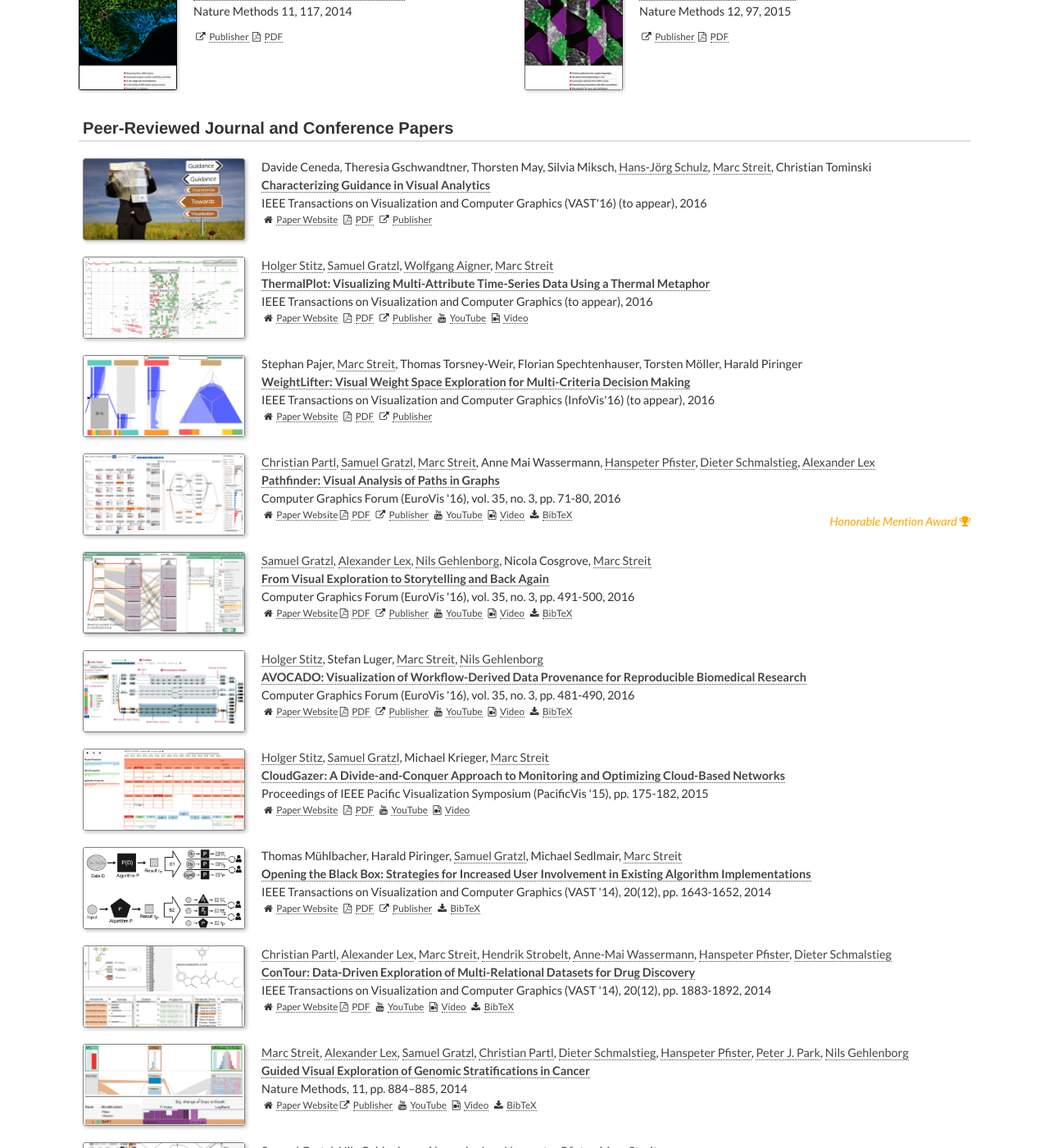
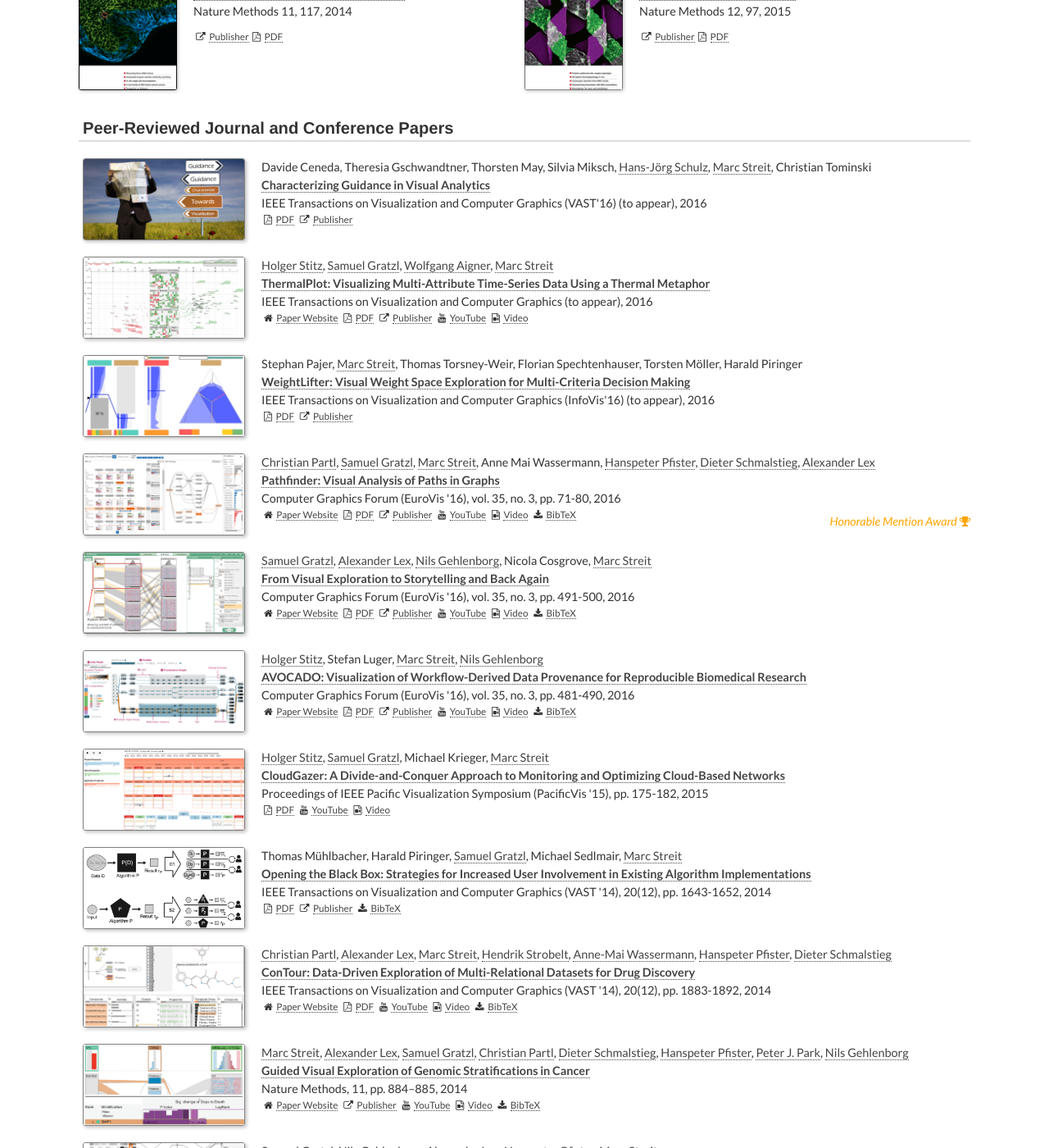
Before and after one commit to mstreit/mstreit.github.io, a Jekyll site: the page built from publications.md, in a window 1280 px wide and 1400 px high, scrolled down 530 px. Shown: the whole window at 82% size. Built offline with Jekyll 4.4.1, drawn with Linux system fonts in a browser that asks for light colours; nearby versions of some CDN libraries; some web fonts are replaced; some of the changed text lies outside the part shown.

Commit message:
fixed paper website problem

```diff
--- a/_layouts/publications.html
+++ b/_layouts/publications.html
@@ -187,10 +187,15 @@
     <br/>
 
       <span class="paper-link">
-        {% if publication.url || publication.external-project %}
+        {% if publication.url %}
           {% if publication.non-caleydo-paper != true %}
             <i class="fa fa-home"></i>&nbsp; <a href="{{ site.caleydo_url }}{{ publication.url }}">Paper Website</a>
-          {% else %}
+          &nbsp;
+          {% endif %}
+        {% endif %}
+
+        {% if publication.external-project %}
+          {% if publication.non-caleydo-paper %}
             <i class="fa fa-home"></i>&nbsp; <a href="{{ publication.external-project }}">Paper Website</a>
           &nbsp;
           {% endif %}
```
